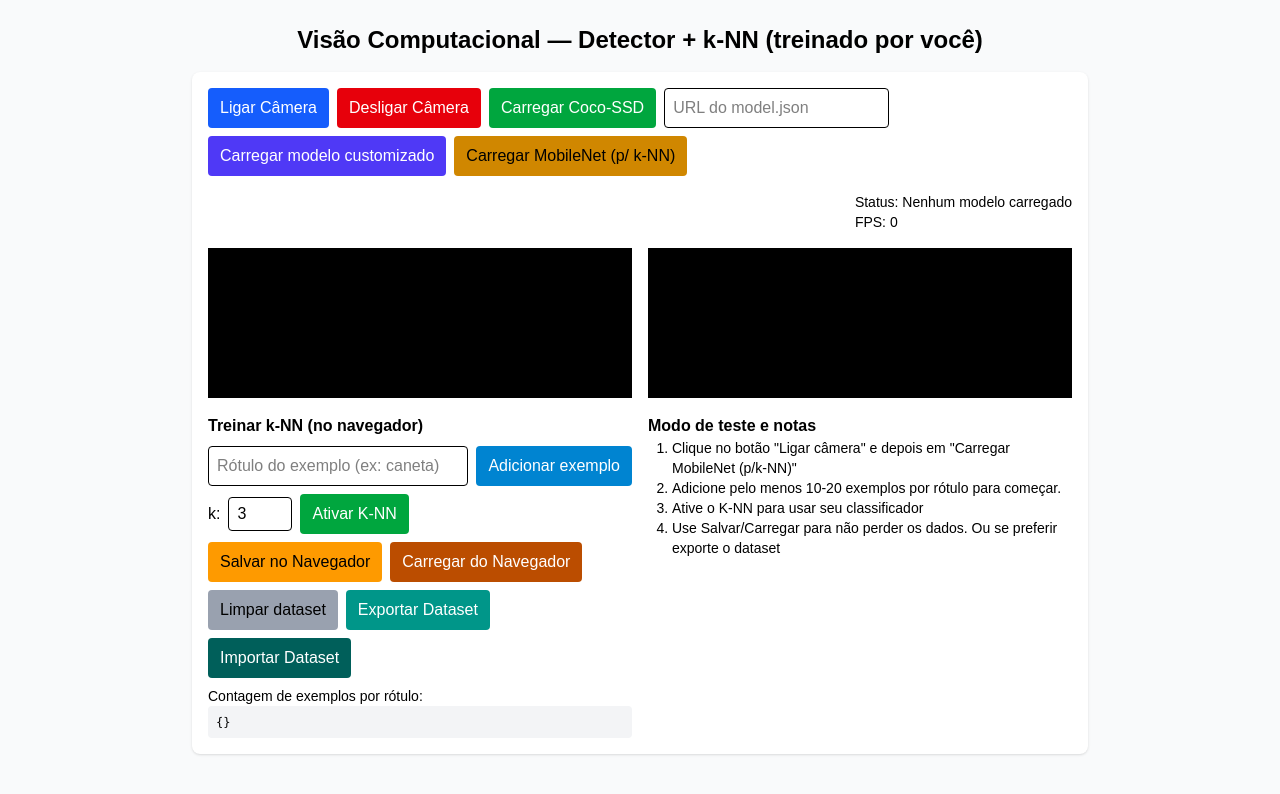
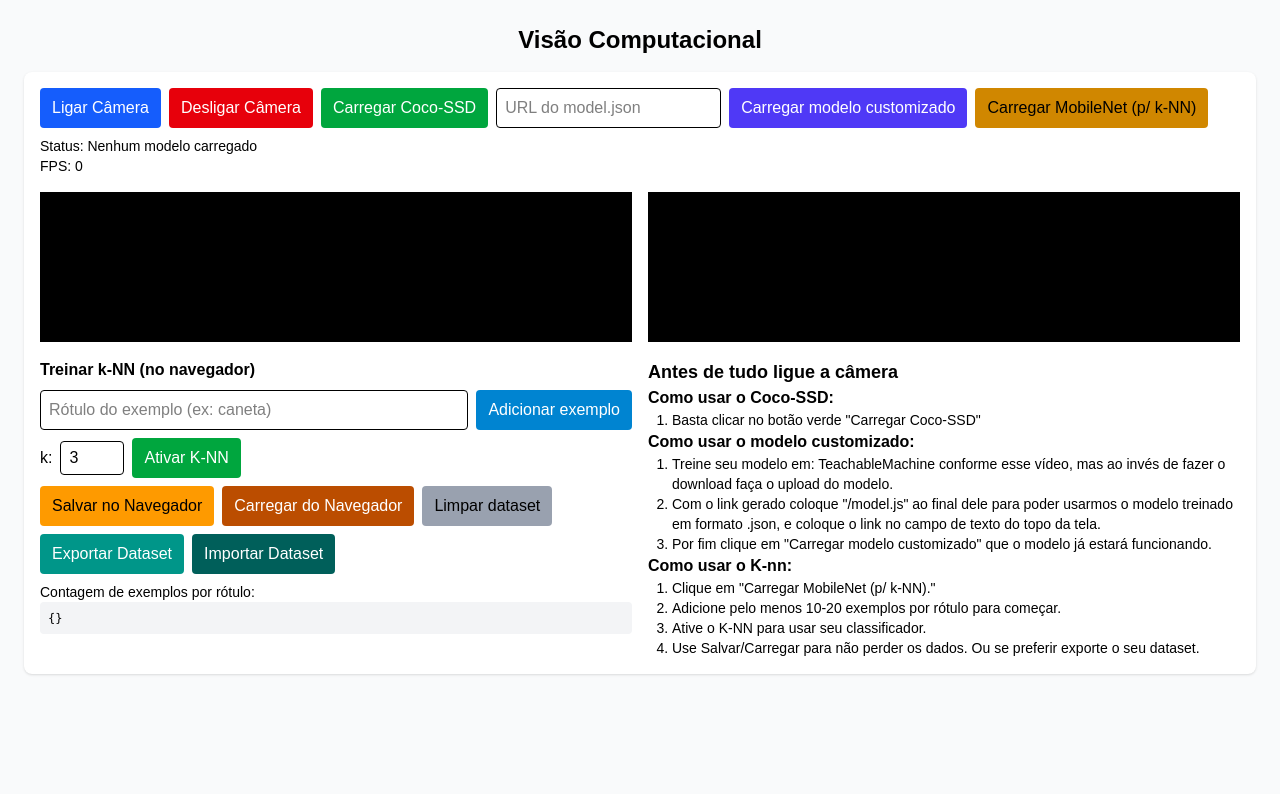
Before and after one commit to R0as/visao-computacional, a Next.js app: page / in a window 1280 px wide. Shown: the top 794 px of the page. Built offline with nearby package versions, Linux system fonts and the light colour scheme.

Commit message:
changing some details of the website's frontend

```diff
--- a/pages/index.jsx
+++ b/pages/index.jsx
@@ -472,8 +472,8 @@ export default function DetectorPage() {
 
     return (
         <div className="min-h-screen flex flex-col items-center bg-gray-50 p-6 text-black">
-            <h1 className="text-2xl text-black font-bold mb-4">Visão Computacional — Detector + k-NN (treinado por você)</h1>
-            <div className="w-full max-w-4xl bg-white rounded-lg shadow p-4 space-y-4">
+            <h1 className="text-2xl text-black font-bold mb-4">Visão Computacional</h1>
+            <div className="w-full bg-white rounded-lg shadow p-4 space-y-4">
                 <div className="flex gap-2 flex-wrap">
                     <button className="px-3 py-2 rounded bg-blue-600 text-white" onClick={startCamera} disabled={isCameraOn}>Ligar Câmera</button>
                     <button className="px-3 py-2 rounded bg-red-600 text-white" onClick={stopCamera} disabled={!isCameraOn}>Desligar Câmera</button>
@@ -481,12 +481,12 @@ export default function DetectorPage() {
                     <input value={customModelUrl} onChange={(e) => setCustomModelUrl(e.target.value)} className="px-2 py-1 border rounded" placeholder="URL do model.json" />
                     <button className="px-3 py-2 rounded bg-indigo-600 text-white" onClick={() => loadCustomModel(customModelUrl)} disabled={loadingModel}>Carregar modelo customizado</button>
                     <button className="px-3 py-2 rounded bg-yellow-600 text-black" onClick={loadMobileNet} disabled={loadingModel}>Carregar MobileNet (p/ k-NN)</button>
-                </div>
                 <div className="flex gap-4 items-center">
                     <div className="ml-auto text-sm text-black">
                         <div>Status: <span className="font-medium">{status}</span></div>
                         <div>FPS: <span className="font-medium">{fps}</span></div>
                     </div>
+                </div>
                 </div>
                 <div className="grid grid-cols-1 md:grid-cols-2 gap-4">
                     <div className="bg-black flex items-center justify-center">
@@ -537,12 +537,23 @@ export default function DetectorPage() {
                         </div>
                     </div>
                     <div className="text-black">
-                        <h3 className="font-semibold">Modo de teste e notas</h3>
+                        <h3 className="text-lg font-bold">Antes de tudo ligue a câmera</h3>
+                        <h3 className="font-semibold">Como usar o Coco-SSD:</h3>
                         <ol className="list-decimal pl-6 text-sm">
-                            <li>Clique no botão "Ligar câmera" e depois em "Carregar MobileNet (p/k-NN)"</li>
+                            <li>Basta clicar no botão verde "Carregar Coco-SSD"</li>
+                        </ol>
+                        <h3 className="font-semibold">Como usar o modelo customizado:</h3>
+                        <ol className="list-decimal pl-6 text-sm">
+                            <li>Treine seu modelo em: <a href="https://teachablemachine.withgoogle.com/">TeachableMachine</a> conforme esse <a href="https://www.youtube.com/watch?v=og3okifj5S4">vídeo, mas ao invés de fazer o download faça o upload do modelo.</a></li>
+                            <li>Com o link gerado coloque "/model.js" ao final dele para poder usarmos o modelo treinado em formato .json, e coloque o link no campo de texto do topo da tela.</li>
+                            <li>Por fim clique em "Carregar modelo customizado" que o modelo já estará funcionando.</li>
+                        </ol>
+                        <h3 className="font-semibold">Como usar o K-nn:</h3>
+                        <ol className="list-decimal pl-6 text-sm">
+                            <li>Clique em "Carregar MobileNet (p/ k-NN)."</li>
                             <li>Adicione pelo menos 10-20 exemplos por rótulo para começar.</li>
-                            <li>Ative o K-NN para usar seu classificador</li>
-                            <li>Use Salvar/Carregar para não perder os dados. Ou se preferir exporte o dataset</li>
+                            <li>Ative o K-NN para usar seu classificador.</li>
+                            <li>Use Salvar/Carregar para não perder os dados. Ou se preferir exporte o seu dataset.</li>
                         </ol>
                     </div>
                 </div>
```
